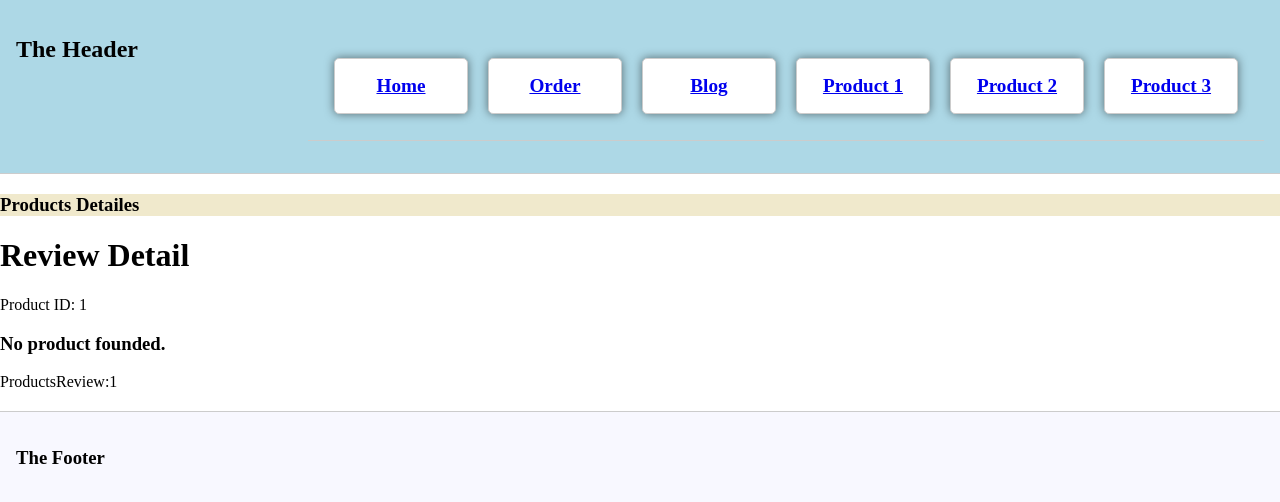
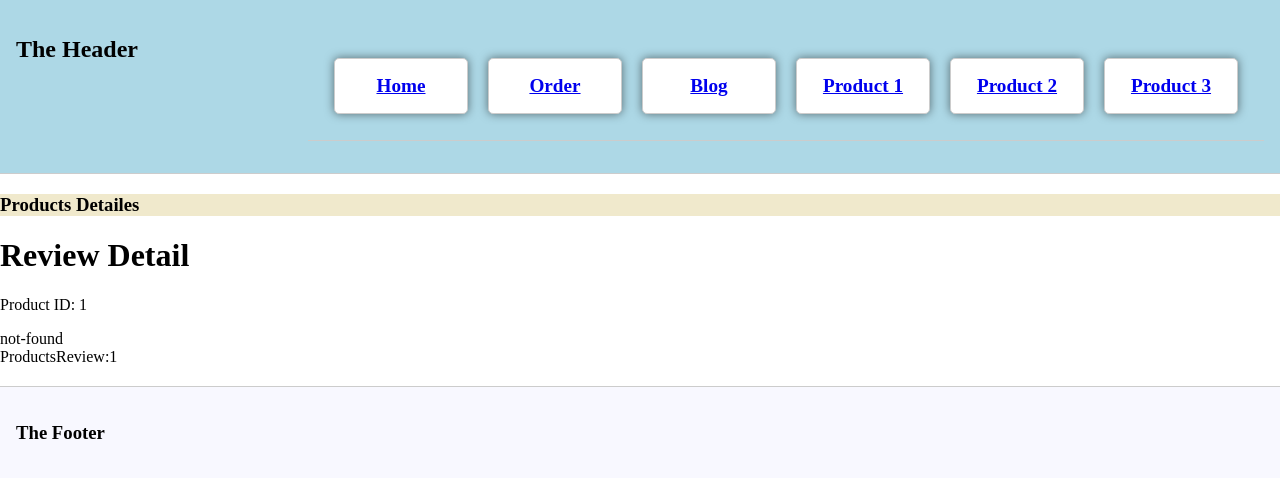
Before and after one commit to Zagaz/my-react-typescript-nextjs, a Next.js app: page /products/1/reviews/1 in a window 1280 px wide. Shown: the top 502 px of the page. Built offline with nearby package versions, Linux system fonts and the light colour scheme; no server answers.

Commit message:
refactor: Add lazy loading for product image and update navigation styling

```diff
--- a/src/app/components/Product.tsx
+++ b/src/app/components/Product.tsx
@@ -86,9 +86,12 @@ export default function Product({productId }: Props) {
                          </div>
                     ) : (
                          <>
-                         <h3>
-                              No product founded.
-                         </h3>
+
+                        {
+                         notfound({})
+                        }
+
+
 
                          </>
                     )
```
